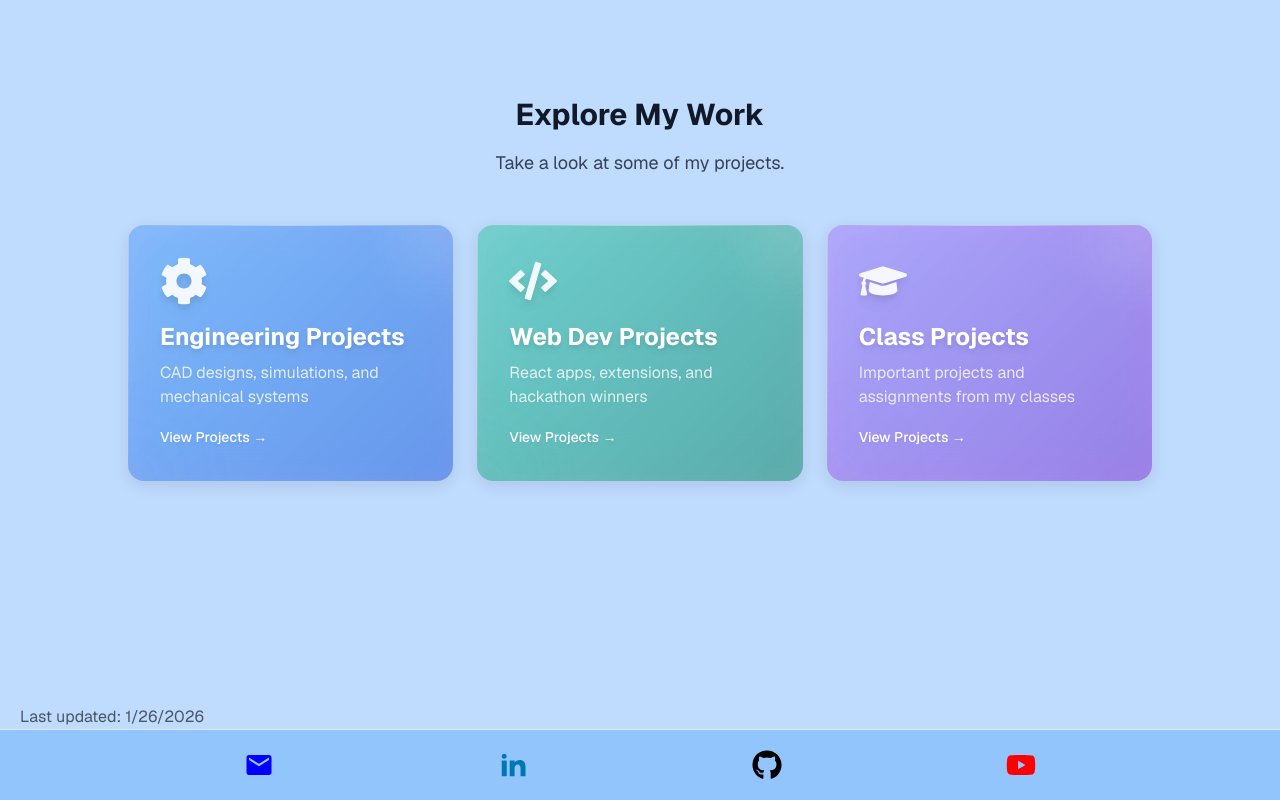
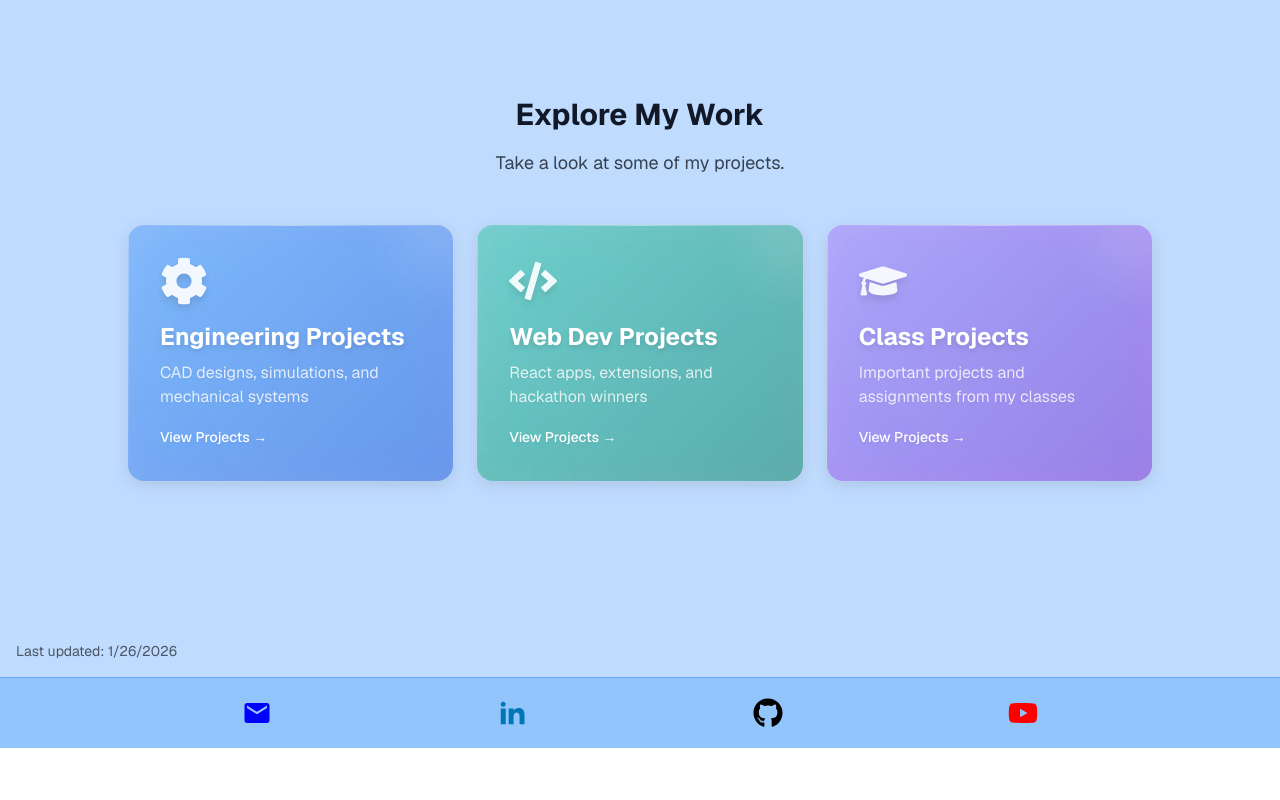
Before and after one commit to MagnetMan103/theportfolio, a Next.js app: page / in a window 1280 px wide. Shown: the part 1188-1988 px from the top of the page. After the commit the page ends 1936 px from the top, so only its background shows below. Built offline with nearby package versions, Linux system fonts and the light colour scheme.

Commit message:
changed footer to better fit wide screens

```diff
--- a/src/components/footer.tsx
+++ b/src/components/footer.tsx
@@ -4,32 +4,36 @@ import { FaGithub } from "react-icons/fa";
 import { FaYoutube } from "react-icons/fa";
 import Link from "next/link";
 
-
-
 export default function Footer() {
     return (
-        <>
-            <div className={'mt-40'}>
-                <p className={'ml-5 text-gray-600'}>Last updated: 1/26/2026</p>
+        <footer className="mt-24">
+            {/* Last updated - above the blue bar */}
+            <div className="container mx-auto px-4">
+                <p className="text-gray-600 text-sm mb-4">Last updated: 1/26/2026</p>
             </div>
-        <div className={"flex flex-row justify-evenly p-5 bg-blue-300 border-t"}>
+
+            {/* Social icons bar */}
+            <div className="bg-blue-300 border-t border-blue-400">
+                <div className="container mx-auto px-4">
+                    <div className="py-5 flex flex-row items-center justify-evenly">
                         <Link href={"mailto:alanmunschy@gmail.com"} target={"_blank"}>
-            <MdEmail size={30} color={"blue"} className={"hover:opacity-70"}/>
+                            <MdEmail size={30} color={"blue"} className="hover:opacity-70 transition-opacity" />
                         </Link>
 
                         <Link href={"https://www.linkedin.com/in/alan-munschy-06919b209/"} target={"_blank"}>
-            <RiLinkedinFill size={30} color={"#0077B5"} className={"hover:opacity-70"}/>
+                            <RiLinkedinFill size={30} color={"#0077B5"} className="hover:opacity-70 transition-opacity" />
                         </Link>
 
                         <Link href={"https://github.com/MagnetMan103"} target={"_blank"}>
-            <FaGithub size={30} color={"black"} className={"hover:opacity-70"}/>
+                            <FaGithub size={30} color={"black"} className="hover:opacity-70 transition-opacity" />
                         </Link>
 
                         <Link href={"https://www.youtube.com/@alanmunschy7728"} target={"_blank"}>
-            <FaYoutube size={30} color={"red"} className={"hover:opacity-70"}/>
+                            <FaYoutube size={30} color={"red"} className="hover:opacity-70 transition-opacity" />
                         </Link>
-
                     </div>
-        </>
+                </div>
+            </div>
+        </footer>
     );
 }
```
Lines whose indentation alone changed are shown as unchanged.
